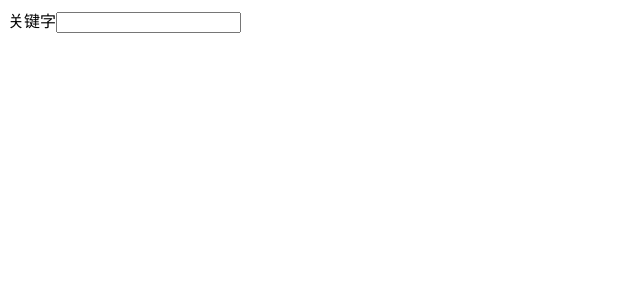
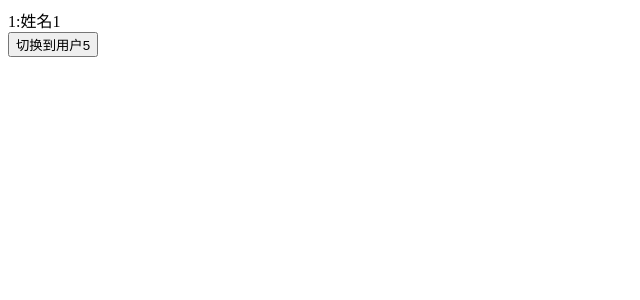
Before and after one commit to supercll/learn-react18, a React (Vite) app: page / in a window 1280 px wide. Shown: the top 300 px of the page, without its empty margins (0-640 px from the left). Built offline with nearby package versions, Linux system fonts and the light colour scheme.

Commit message:
feat: useTransition

```diff
--- a/fakeApi.jsx
+++ b/fakeApi.jsx
@@ -1,8 +1,8 @@
 export function fetchUser(id, delay) {
   return new Promise((resolve, reject) => {
     setTimeout(() => {
-      // resolve({ id, name: `姓名${id}` })
-      reject({ errMsg: '获取数据失败' });
+      resolve({ id, name: `姓名${id}` })
+      // reject({ errMsg: '获取数据失败' });
     }, 1000 * delay)
   })
 }
--- /dev/null
+++ b/routes/UseTransitionPage.jsx
@@ -0,0 +1,39 @@
+import React, { Suspense, useState, useTransition } from 'react'
+import ErrorBoundary from './components/ErrorBoundary'
+import { fetchUser } from '../fakeApi'
+import { wrapPromise } from '../utils'
+const user1Promise = fetchUser(1)
+const user1Resource = wrapPromise(user1Promise)
+const user5Promise = fetchUser(5, 3)
+const user5Resource = wrapPromise(user5Promise)
+function User({ resource }) {
+  let user = resource.read()
+  return (
+    <div>
+      {user.id}:{user.name}
+    </div>
+  )
+}
+function UseTransitionPage() {
+  const [resource, setResource] = useState(user1Resource)
+  const [isPending, startTransition] = useTransition()
+  //只适用于那些加载特别快的地方
+  const changeToUser5 = () => {
+    startTransition(() => {
+      setResource(user5Resource)
+    })
+  }
+  return (
+    <>
+      <Suspense fallback={<div>loading user....</div>}>
+        <ErrorBoundary>
+          <User resource={resource} />
+        </ErrorBoundary>
+      </Suspense>
+      <button onClick={changeToUser5}>切换到用户5</button>
+      <div>{isPending && <div>loading</div>}</div>
+    </>
+  )
+}
+
+export default UseTransitionPage
--- a/src/main.jsx
+++ b/src/main.jsx
@@ -9,11 +9,13 @@ import SuspensePage from '../routes/SuspensePage'
 import StartTransition from '../routes/StartTransition'
 import UpdatePriorityPage from '../routes/UpdatePriorityPage'
 import UseDeferredValuePage from '../routes/UseDeferredValuePage'
+import UseTransitionPage from '../routes/UseTransitionPage'
 
 // const element = <NewBatchUpdatePage></NewBatchUpdatePage>
 // const element = <SuspensePage></SuspensePage>
 // const element = <StartTransition></StartTransition>
 // const element = <UpdatePriorityPage></UpdatePriorityPage>
-const element = <UseDeferredValuePage></UseDeferredValuePage>
+// const element = <UseDeferredValuePage></UseDeferredValuePage>
+const element = <UseTransitionPage></UseTransitionPage>
 
 createRoot(root).render(element)
```
